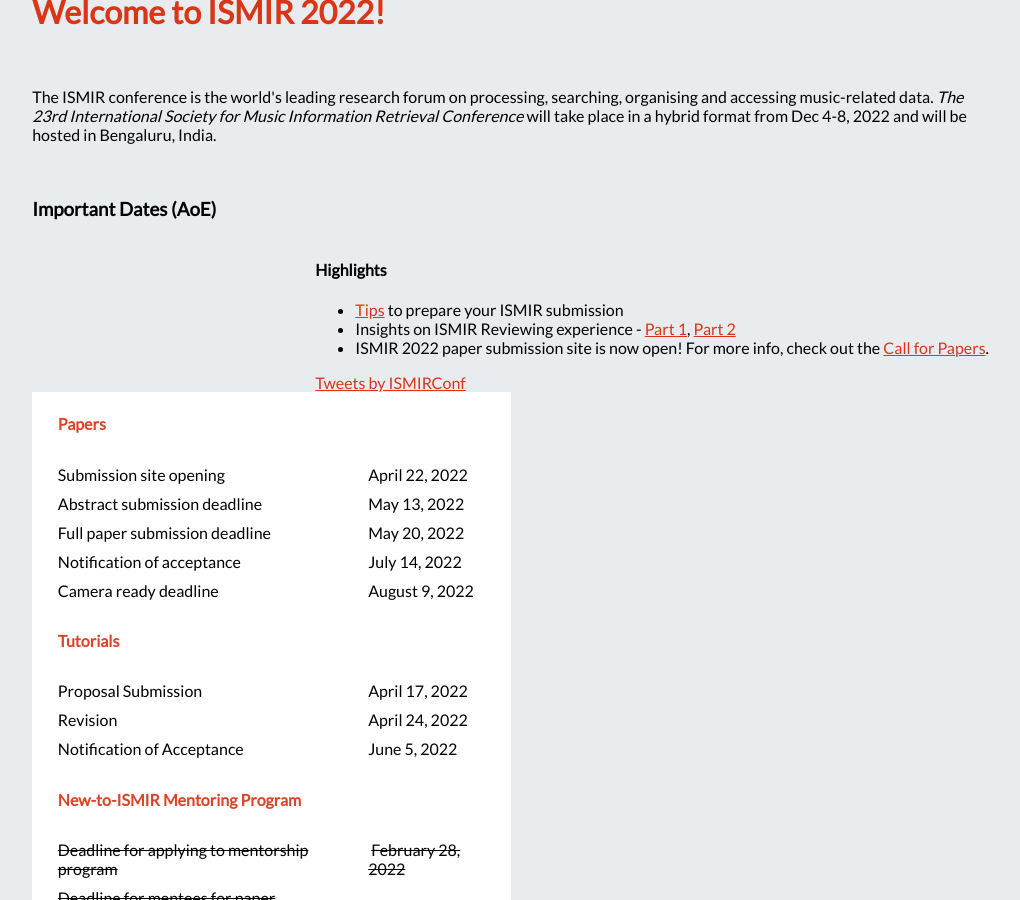
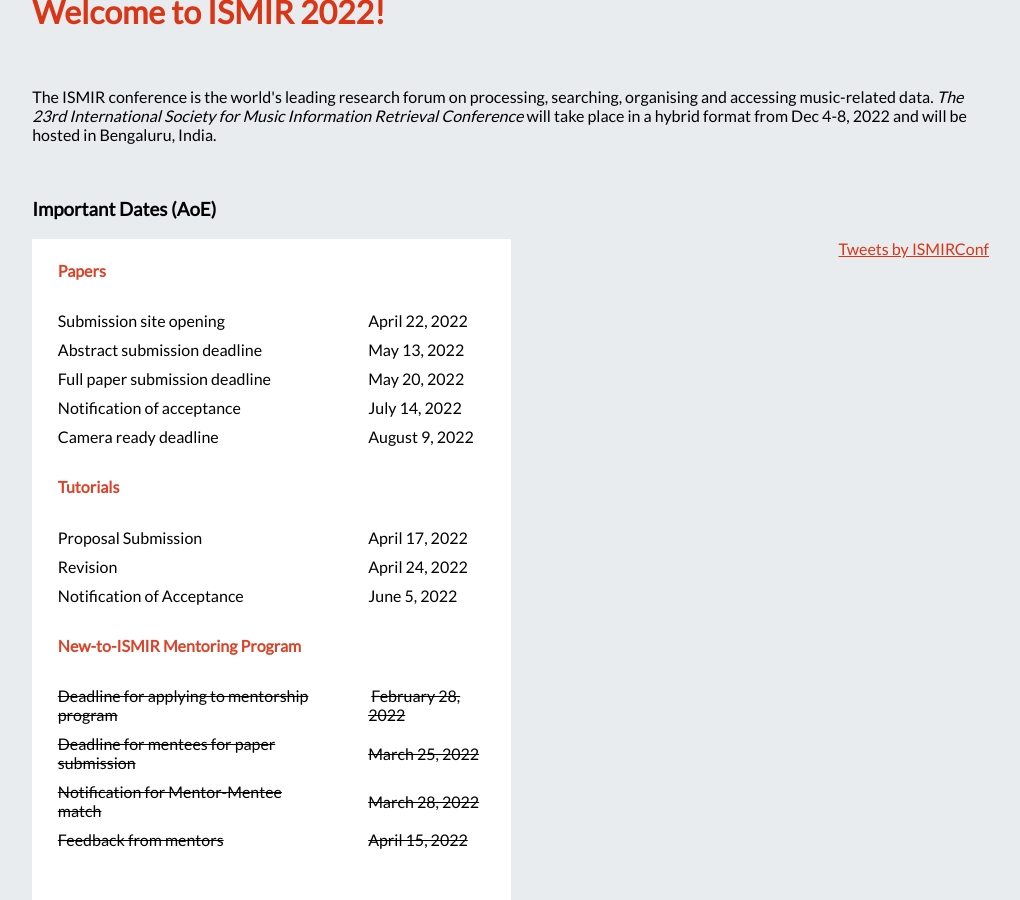
Before and after one commit to ismir2022/ismir2022.github.io, a Jekyll site: the page built from index.md, in a window 1280 px wide and 900 px high, scrolled down 498 px. Shown: the whole window, without its empty margins (155-1175 px from the left). Built offline with Jekyll 4.4.1, drawn with Linux system fonts in a browser that asks for light colours; nearby versions of some CDN libraries; comment, search, counter and statistics services are not loaded.

Commit message:
undo changes

```diff
--- a/index.md
+++ b/index.md
@@ -9,17 +9,7 @@
 <br>
 
 <h3>Important Dates (AoE)</h3>
-
-<div class="tiwit">
-<h4>Highlights</h4>
-<ul>
-<li data-stringify-indent="0" data-stringify-border="0"><a href="https://ismir2021.ismir.net/blog/preparing/">Tips</a> to prepare your ISMIR submission</li>
-<li data-stringify-indent="0" data-stringify-border="0">Insights on ISMIR Reviewing experience - <a href="https://ismir2021.ismir.net/blog/insights/">Part 1</a>, <a href="https://ismir2021.ismir.net/blog/insights2/">Part 2</a></li>
-<li>ISMIR 2022 paper submission site is now open! For more info, check out the <a href="https://ismir2022.ismir.net/calls/cfp">Call for Papers</a>.</li>
-</ul>
-<a class="twitter-timeline" data-width="400" data-height="550" href="https://twitter.com/ISMIRConf?ref_src=twsrc%5Etfw">Tweets by ISMIRConf</a> <script async src="https://platform.twitter.com/widgets.js" charset="utf-8"></script>
-
-</div>
+<div class="tiwit"><a class="twitter-timeline" data-width="400" data-height="550" href="https://twitter.com/ISMIRConf?ref_src=twsrc%5Etfw">Tweets by ISMIRConf</a> <script async src="https://platform.twitter.com/widgets.js" charset="utf-8"></script></div>
 
 <table class="dutab" rules=none>
     <tr class="mubx">
```
